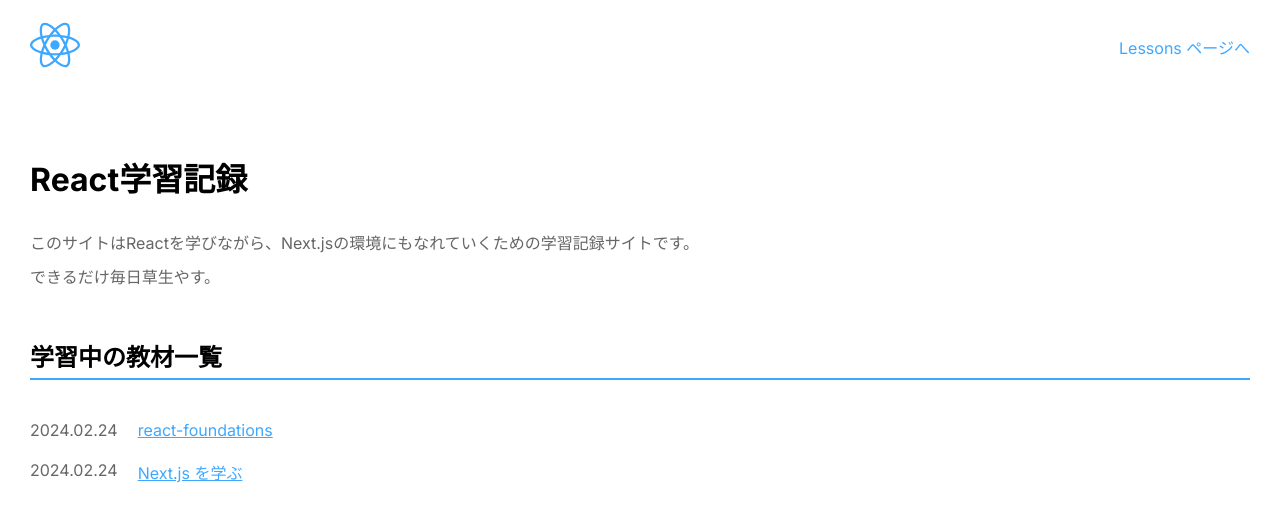
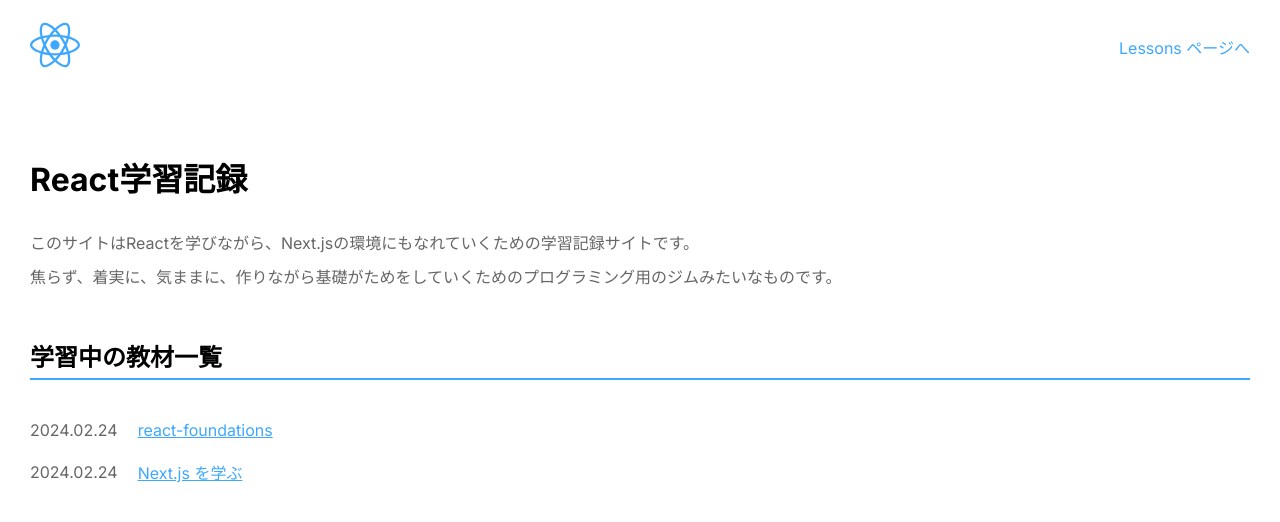
Before and after one commit to hirotiia/practice-react, a Next.js app: page / in a window 1280 px wide. Shown: the top 522 px of the page. Built offline with nearby package versions, Linux system fonts and the light colour scheme.

Commit message:
:zap: テキスト更新

```diff
--- a/src/app/page.tsx
+++ b/src/app/page.tsx
@@ -43,7 +43,9 @@
       <main className={styles.main}>
         <h1>React学習記録</h1>
         <P>このサイトはReactを学びながら、Next.jsの環境にもなれていくための学習記録サイトです。</P>
-        <P>できるだけ毎日草生やす。</P>
+        <P>
+          焦らず、着実に、気ままに、作りながら基礎がためをしていくためのプログラミング用のジムみたいなものです。
+        </P>
         <H2>学習中の教材一覧</H2>
 
         <ListItems listData={listData}></ListItems>
--- a/src/components/elements/list/list/list.tsx
+++ b/src/components/elements/list/list/list.tsx
@@ -6,7 +6,7 @@
   li {
     list-style-type: none;
     display: flex;
-    align-items: flex-start;
+    align-items: center;
     gap: 20px;
 
     a {
```
